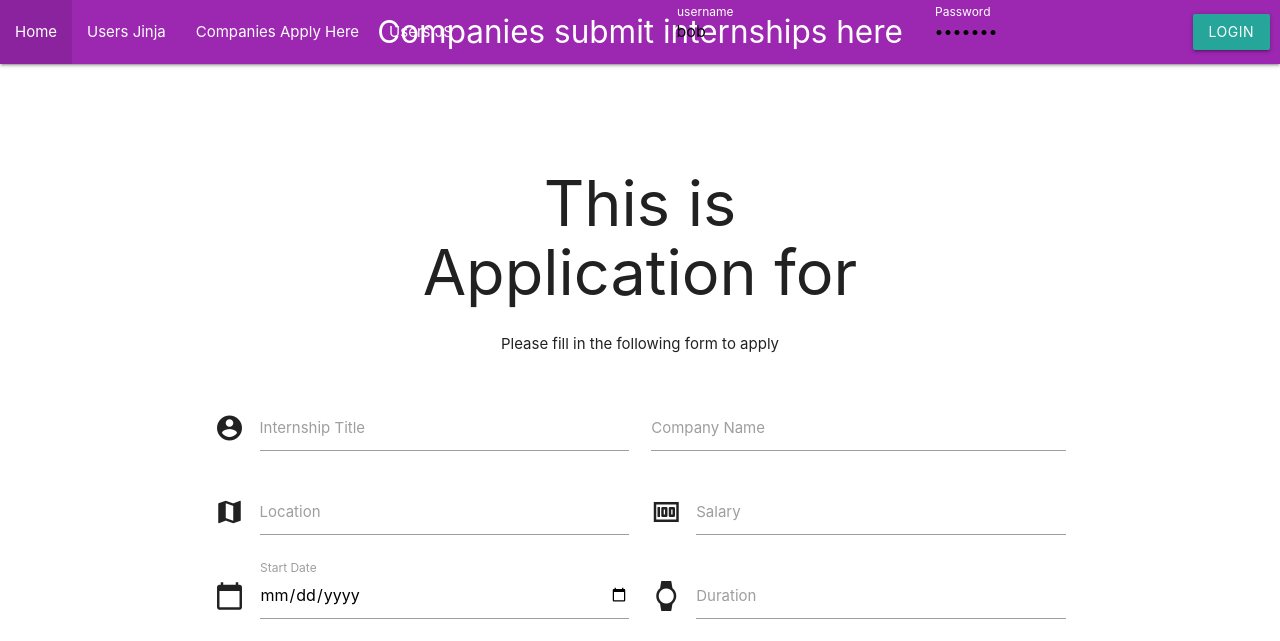
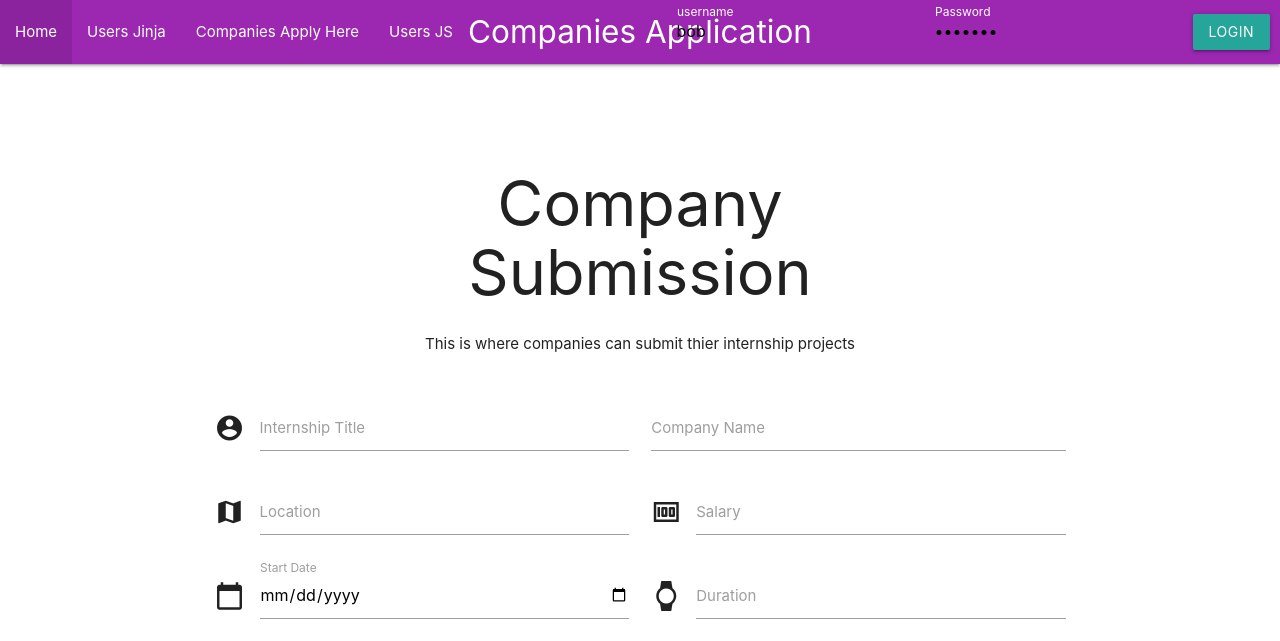
Before and after one commit to ShivanSookram/project, a Flask app: page /company in a window 1280 px wide. Shown: the top 641 px of the page. Run offline with Flask 3, Linux system fonts and the light colour scheme.

Commit message:
fixed wording of company form

```diff
--- a/App/templates/company.html
+++ b/App/templates/company.html
@@ -12,8 +12,8 @@
     <div class="container center">
     <div class="row" style="margin-top: 10%;">
         <div class="col s12 m10 offset-m1">
-            <h1>This is Application for </h1>   <!--here -->
-            <p>Please fill in the following form to apply</p>
+            <h1>Company Submission </h1>   <!--here -->
+            <p>This is where companies can submit thier internship projects</p>
             <!-- <p>{{message}}</p> -->
         </div>
     </div>
--- a/App/views/index.py
+++ b/App/views/index.py
@@ -27,7 +27,7 @@ def init():
 
 @index_views.route('/company', methods=['GET'])
 def company_page():
-  return render_template('company.html', title="Companies submit internships here")
+  return render_template('company.html', title="Companies Application")
 
 
 
```
